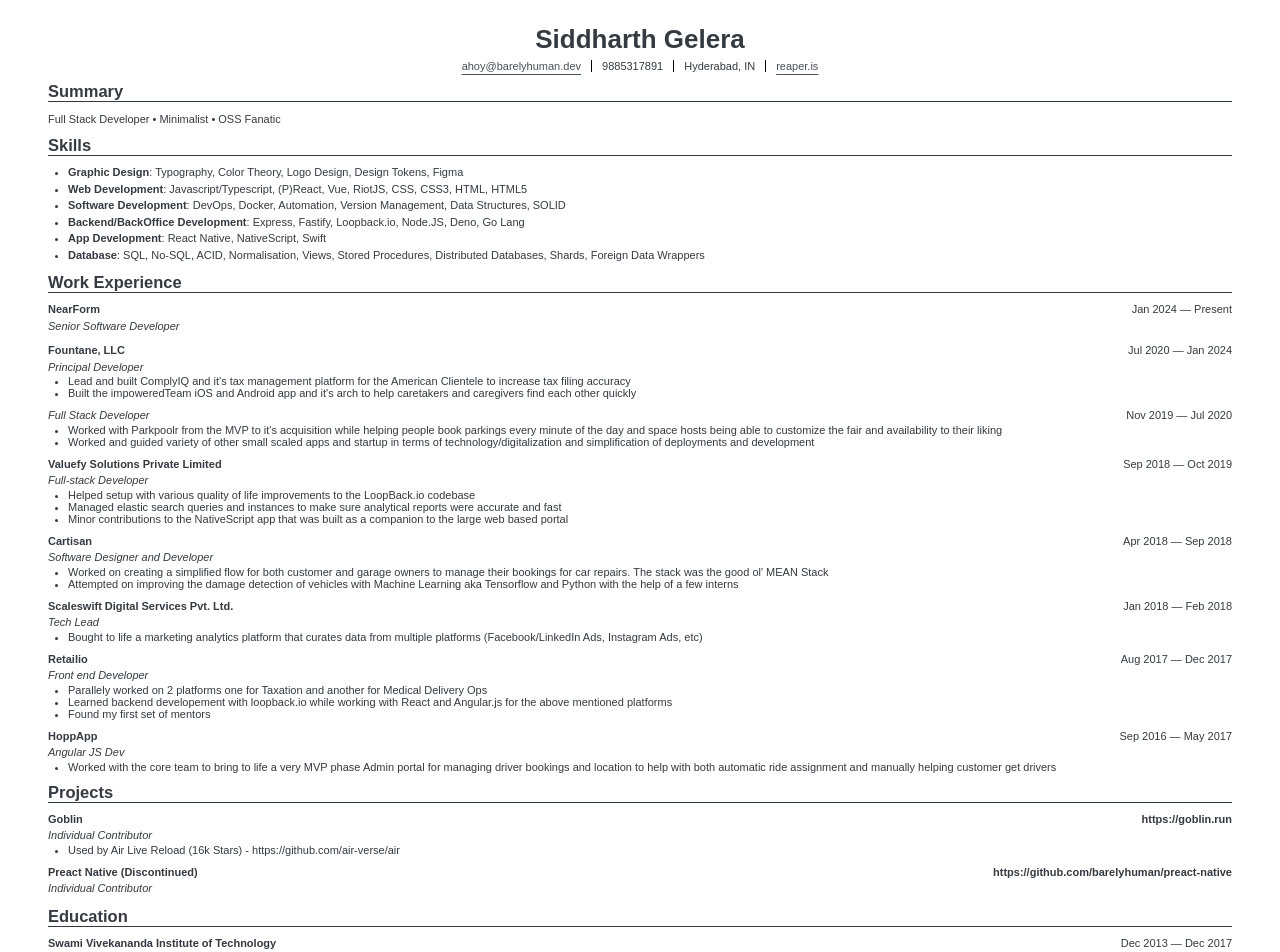
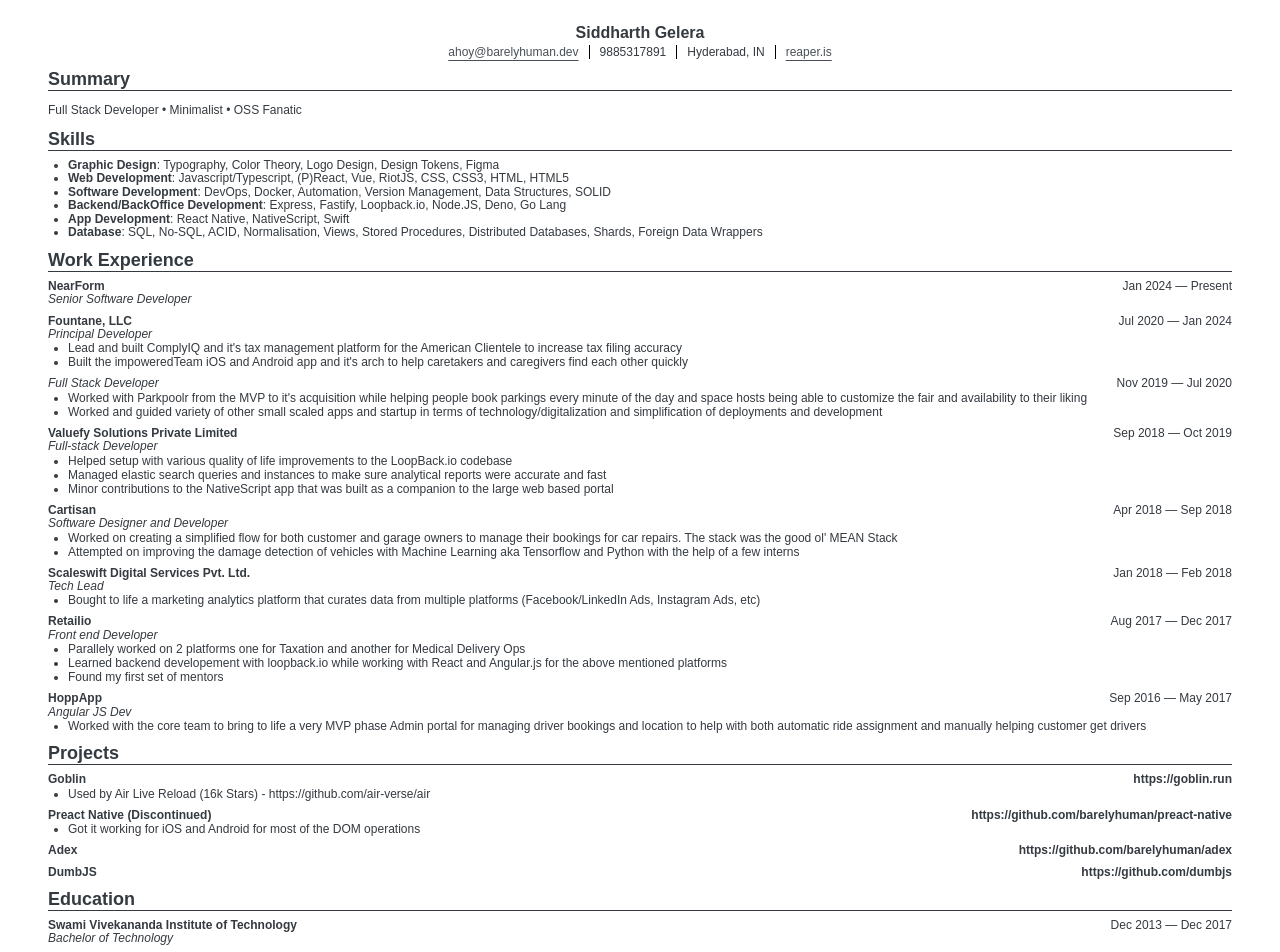
Before and after one commit to barelyhuman/resume, a Preact app: page / in a window 1280 px wide. Shown: the top 952 px of the page. Built offline with nearby package versions, Linux system fonts and the light colour scheme.

Commit message:
fix: update highlights, adjust for a larger font-size

```diff
--- a/resume.json
+++ b/resume.json
@@ -119,8 +119,24 @@
       "name": "Preact Native (Discontinued)",
       "description": "An experimental renderer uptop the react-native-bridge to add support for preact components",
       "roles": ["Individual Contributor"],
+      "highlights": [
+        "Got it working for iOS and Android for most of the DOM operations"
+      ],
+      "url": "https://github.com/barelyhuman/preact-native"
+    },
+    {
+      "name": "Adex",
+      "description": "Minimalistic Full Stacks apps using Preact and Vite",
+      "roles": ["Individual Contributor"],
       "highlights": [],
-      "url": "https://github.com/barelyhuman/preact-native"
+      "url": "https://github.com/barelyhuman/adex"
+    },
+    {
+      "name": "DumbJS",
+      "description": "An org full of utils that I use for production usage",
+      "roles": ["Individual Contributor"],
+      "highlights": [],
+      "url": "https://github.com/dumbjs"
     }
   ],
   "education": [
--- a/src/Projects.jsx
+++ b/src/Projects.jsx
@@ -22,7 +22,7 @@
                   "name"
                 )}
                 location={url}
-                subtitle={roles.join(", ")}
+                // subtitle={roles.join(", ")}
                 startDate={startDate}
                 endDate={endDate}
               />
--- a/src/index.css
+++ b/src/index.css
@@ -18,14 +18,14 @@
 /* Template level */
 body {
   font-family: inherit;
-  font-size: 11px;
+  font-size: 12px;
   margin: 24px 48px;
 }
 
 h1 {
-  font-size: 26px;
+  font-size: 16px;
   text-align: center;
-  margin: 5px;
+  margin: 3px;
 }
 
 h2 {
@@ -51,7 +51,7 @@
 
 .item {
   margin-top: 8px;
-  line-height: 1.5;
+  line-height: 1.12;
 }
 
 .item > .item-header {
```
